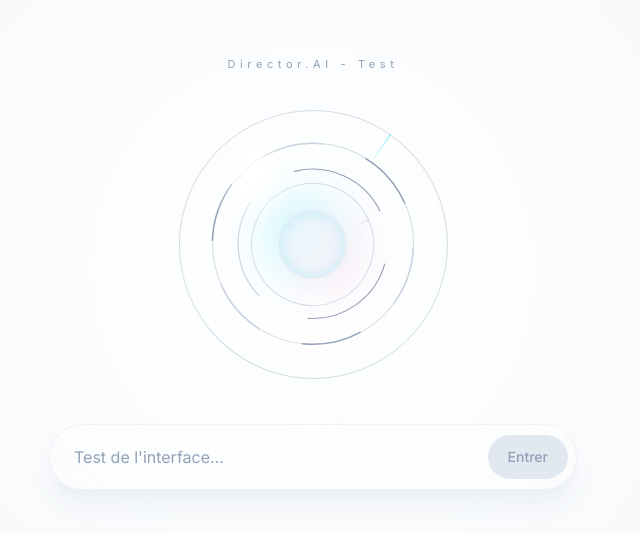
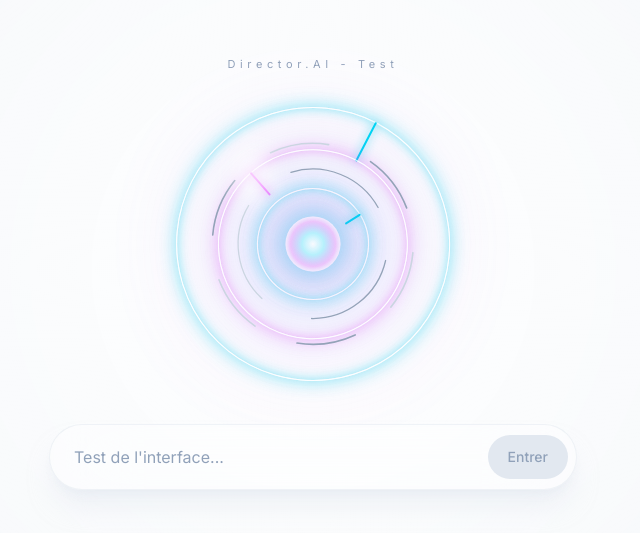
Before and after one commit to thomas-rld/director-ai, a Next.js app in the folder director-ai/: page / in a window 1280 px wide. Shown: the part 131-664 px from the top of the page, without its empty margins (327-967 px from the left). Built offline with nearby package versions, Linux system fonts and the light colour scheme.

Commit message:
Mise à jour et correction de la recherche Director.AI

```diff
--- a/director-ai/app/page.tsx
+++ b/director-ai/app/page.tsx
@@ -1,6 +1,6 @@
 "use client";
 
-import { FormEvent, useEffect, useState, type ReactNode } from "react";
+import { FormEvent, useEffect, useRef, useState, type ReactNode } from "react";
 import { AnimatePresence, LayoutGroup, motion, useReducedMotion } from "framer-motion";
 import { Camera, Clapperboard, Eye, SlidersHorizontal, type LucideIcon } from "lucide-react";
 import { normalizePlan, type DirectivePlan } from "@/lib/plan";
@@ -26,7 +26,16 @@ export default function HomePage() {
   const [error, setError] = useState("");
   const [generation, setGeneration] = useState(0);
   const [focused, setFocused] = useState(false);
+  const [pulse, setPulse] = useState(false);
+  const pulseTimer = useRef<number | null>(null);
   const reduce = useReducedMotion();
+
+  useEffect(
+    () => () => {
+      if (pulseTimer.current) window.clearTimeout(pulseTimer.current);
+    },
+    [],
+  );
 
   async function onSubmit(event: FormEvent<HTMLFormElement>) {
     event.preventDefault();
@@ -37,6 +46,9 @@ export default function HomePage() {
       return;
     }
 
+    setPulse(true);
+    if (pulseTimer.current) window.clearTimeout(pulseTimer.current);
+    pulseTimer.current = window.setTimeout(() => setPulse(false), 1400);
     document.getElementById("reponse")?.scrollIntoView({
       behavior: reduce ? "auto" : "smooth",
       block: "start",
@@ -88,7 +100,7 @@ export default function HomePage() {
     }
   }
 
-  const mode: OculusMode = appState === "loading" ? "processing" : focused ? "focus" : "idle";
+  const mode: OculusMode = appState === "loading" || pulse ? "processing" : focused ? "focus" : "idle";
   const settled = appState === "success";
 
   useEffect(() => {
@@ -177,7 +189,7 @@ function OpticalOculus({ mode, compact = false }: { mode: OculusMode; compact?:
 
   const spin = (reverse: boolean) => (reduce ? { rotate: 0 } : { rotate: reverse ? -360 : 360 });
   const linear = (seconds: number) => ({
-    duration: processing ? Math.max(4, seconds * 0.22) : seconds,
+    duration: processing ? Math.max(10, seconds * 0.42) : seconds,
     repeat: reduce ? 0 : Infinity,
     ease: "linear" as const,
   });
@@ -185,85 +197,94 @@ function OpticalOculus({ mode, compact = false }: { mode: OculusMode; compact?:
   return (
     <motion.div
       className="relative h-full w-full"
-      animate={{ scale: focus ? 0.92 : 1 }}
-      transition={{ type: "spring", stiffness: 150, damping: 20 }}
+      animate={{ scale: processing ? [1, 1.045, 0.985, 1.02, 1] : focus ? 0.92 : 1 }}
+      transition={
+        processing && !reduce
+          ? { duration: 1.5, repeat: Infinity, ease: "easeInOut" }
+          : { type: "spring", stiffness: 150, damping: 20 }
+      }
       aria-hidden
     >
       <motion.div
-        className={`pointer-events-none absolute inset-[30%] rounded-full ${compact ? "blur-sm" : "blur-xl"}`}
+        className={`pointer-events-none absolute rounded-full ${compact ? "inset-[22%] blur-md" : "inset-[8%] blur-3xl"}`}
         style={{
           background:
-            "radial-gradient(circle at 36% 38%, rgba(165,243,252,0.85), transparent 58%), radial-gradient(circle at 68% 64%, rgba(251,207,232,0.7), transparent 54%)",
+            "radial-gradient(circle at 50% 50%, rgba(34,211,238,0.55), rgba(232,121,249,0.28) 42%, transparent 70%)",
         }}
         animate={{
-          opacity: processing ? 1 : focus ? 0.62 : 0.34,
-          scale: reduce ? 1 : processing ? [1, 1.28, 1] : [0.94, 1.06, 0.94],
+          opacity: processing ? [0.75, 1, 0.82, 1] : focus ? 0.55 : 0.42,
+          scale: reduce ? 1 : processing ? [0.92, 1.22, 0.96, 1.12, 0.92] : [0.96, 1.06, 0.96],
         }}
         transition={{
-          duration: processing ? 1.5 : 4.8,
+          duration: processing ? 1.5 : 5.2,
           repeat: reduce ? 0 : Infinity,
           ease: "easeInOut",
         }}
       />
 
-      <GlassRing inset="2%" duration={56} reverse={false} mark="cyan" reduce={reduce} linear={linear} spin={spin} />
+      <GlassRing inset="1%" duration={72} reverse={false} mark="cyan" reduce={reduce} linear={linear} spin={spin} />
 
       <motion.div
         className="absolute inset-0"
-        animate={{ scale: processing ? 0.68 : focus ? 0.9 : 1 }}
-        transition={{ type: "spring", stiffness: 130, damping: 18 }}
+        animate={{ scale: processing ? [1, 0.9, 0.96, 0.88, 1] : focus ? 0.92 : 1 }}
+        transition={
+          processing && !reduce
+            ? { duration: 1.5, repeat: Infinity, ease: "easeInOut" }
+            : { type: "spring", stiffness: 130, damping: 18 }
+        }
       >
-        <GlassRing inset="14%" duration={42} reverse mark="magenta" reduce={reduce} linear={linear} spin={spin} />
+        <GlassRing inset="16%" duration={48} reverse mark="magenta" reduce={reduce} linear={linear} spin={spin} />
         {!compact ? (
-          <GlassRing inset="28%" duration={30} reverse={false} mark="slate" reduce={reduce} linear={linear} spin={spin} />
+          <GlassRing inset="30%" duration={34} reverse={false} mark="cyan" reduce={reduce} linear={linear} spin={spin} />
         ) : null}
         <BladeField
-          duration={processing ? 8 : 48}
+          duration={processing ? 18 : 52}
           reverse
           reduce={reduce}
           compact={compact}
           radius={compact ? 74 : 78}
           count={6}
           sweep={34}
-          stroke={compact ? 3.2 : 1.15}
+          stroke={compact ? 3.2 : 1.25}
+          neon={processing}
         />
         {!compact ? (
           <BladeField
-            duration={processing ? 6 : 36}
+            duration={processing ? 14 : 38}
             reverse={false}
             reduce={reduce}
             compact={false}
             radius={58}
             count={3}
             sweep={78}
-            stroke={0.9}
+            stroke={1}
+            neon={processing}
           />
         ) : null}
       </motion.div>
 
       <motion.div
-        className="absolute inset-[38%]"
-        animate={{ scale: processing ? 0.58 : focus ? 0.84 : 1 }}
-        transition={{ type: "spring", stiffness: 170, damping: 18 }}
-      >
-        <motion.div
-          className="h-full w-full rounded-full border border-slate-200 bg-white/40 backdrop-blur-md"
+        className="pointer-events-none absolute inset-[40%] rounded-full"
         style={{
+          background:
+            "radial-gradient(circle, rgba(255,255,255,0.98) 0%, rgba(165,243,252,0.95) 28%, rgba(232,121,249,0.55) 58%, transparent 74%)",
           boxShadow: processing
-              ? "inset 0 0 22px rgba(103,232,249,0.85), inset 0 0 36px rgba(244,114,182,0.55)"
-              : "inset 0 0 16px rgba(165,243,252,0.7), inset 0 0 28px rgba(251,207,232,0.45)",
+            ? "0 0 28px 10px rgba(34,211,238,0.75), 0 0 64px 22px rgba(217,70,239,0.45), inset 0 0 18px rgba(255,255,255,0.9)"
+            : "0 0 22px 8px rgba(34,211,238,0.45), 0 0 42px 14px rgba(217,70,239,0.22), inset 0 0 12px rgba(255,255,255,0.85)",
         }}
-          animate={{ scale: reduce ? 1 : processing ? [0.92, 1.12, 0.92] : [0.97, 1.06, 0.97] }}
+        animate={{
+          scale: reduce ? 1 : processing ? [1, 1.22, 0.9, 1.12, 1] : [0.94, 1.08, 0.94],
+          opacity: processing ? [0.9, 1, 0.86, 1] : [0.72, 0.92, 0.72],
+        }}
         transition={{
-            duration: processing ? 1.25 : 4.4,
+          duration: processing ? 1.5 : 4.6,
           repeat: reduce ? 0 : Infinity,
           ease: "easeInOut",
         }}
       />
-      </motion.div>
 
       {!compact ? (
-        <div className="pointer-events-none absolute left-[20%] top-[14%] h-[24%] w-[16%] rounded-full bg-white/80 blur-md" />
+        <div className="pointer-events-none absolute left-[22%] top-[16%] h-[18%] w-[12%] rounded-full bg-white/80 blur-md" />
       ) : null}
     </motion.div>
   );
@@ -286,12 +307,18 @@ function GlassRing({
   linear: (seconds: number) => { duration: number; repeat: number; ease: "linear" };
   spin: (reverse: boolean) => { rotate: number };
 }) {
-  const markClass =
+  const glow =
     mark === "cyan"
-      ? "from-cyan-300/80"
+      ? "rgba(34,211,238,0.55)"
       : mark === "magenta"
-        ? "from-fuchsia-300/70"
-        : "from-slate-300/80";
+        ? "rgba(217,70,239,0.42)"
+        : "rgba(148,163,184,0.35)";
+  const tick =
+    mark === "cyan"
+      ? "bg-cyan-400 shadow-[0_0_10px_rgba(34,211,238,0.95)]"
+      : mark === "magenta"
+        ? "bg-fuchsia-400 shadow-[0_0_10px_rgba(217,70,239,0.9)]"
+        : "bg-slate-300";
 
   return (
     <motion.div
@@ -300,17 +327,11 @@ function GlassRing({
       animate={spin(reverse)}
       transition={linear(reduce ? 0 : duration)}
     >
-      <div className="absolute inset-0 rounded-full border border-slate-300/80" />
       <div
-        className="absolute inset-[3%] rounded-full bg-white/40 backdrop-blur-md"
-        style={{
-          WebkitMaskImage: "radial-gradient(circle, transparent 84%, #000 94%)",
-          maskImage: "radial-gradient(circle, transparent 84%, #000 94%)",
-        }}
+        className="absolute inset-0 rounded-full border border-white/80"
+        style={{ boxShadow: `0 0 18px ${glow}, inset 0 0 12px ${glow}` }}
       />
-      <span
-        className={`absolute left-1/2 top-0 h-[14%] w-px -translate-x-1/2 bg-gradient-to-b ${markClass} to-transparent`}
-      />
+      <span className={`absolute left-1/2 top-0 h-[16%] w-[2px] -translate-x-1/2 rounded-full ${tick}`} />
     </motion.div>
   );
 }
@@ -324,6 +345,7 @@ function BladeField({
   count,
   sweep,
   stroke,
+  neon = false,
 }: {
   duration: number;
   reverse: boolean;
@@ -333,6 +355,7 @@ function BladeField({
   count: number;
   sweep: number;
   stroke: number;
+  neon?: boolean;
 }) {
   return (
     <motion.svg
@@ -346,7 +369,7 @@ function BladeField({
           key={index}
           d={arc(100, 100, radius, (360 / count) * index - sweep / 2, sweep)}
           fill="none"
-          stroke={index % 2 === 0 ? "#94a3b8" : "#cbd5e1"}
+          stroke={neon ? (index % 2 === 0 ? "#22d3ee" : "#e879f9") : index % 2 === 0 ? "#94a3b8" : "#cbd5e1"}
           strokeWidth={stroke}
           strokeLinecap="round"
         />
```
Lines whose indentation alone changed are shown as unchanged.
